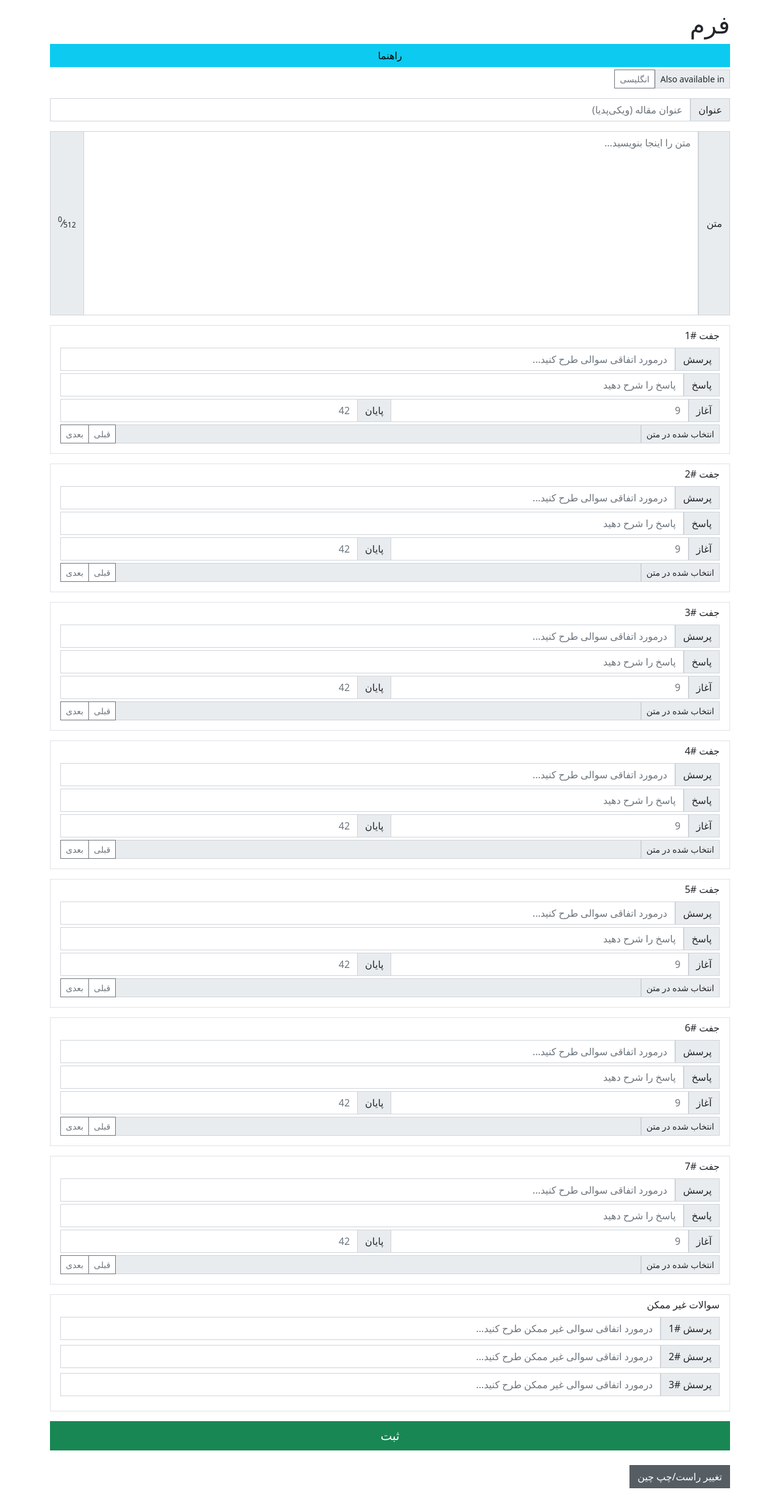
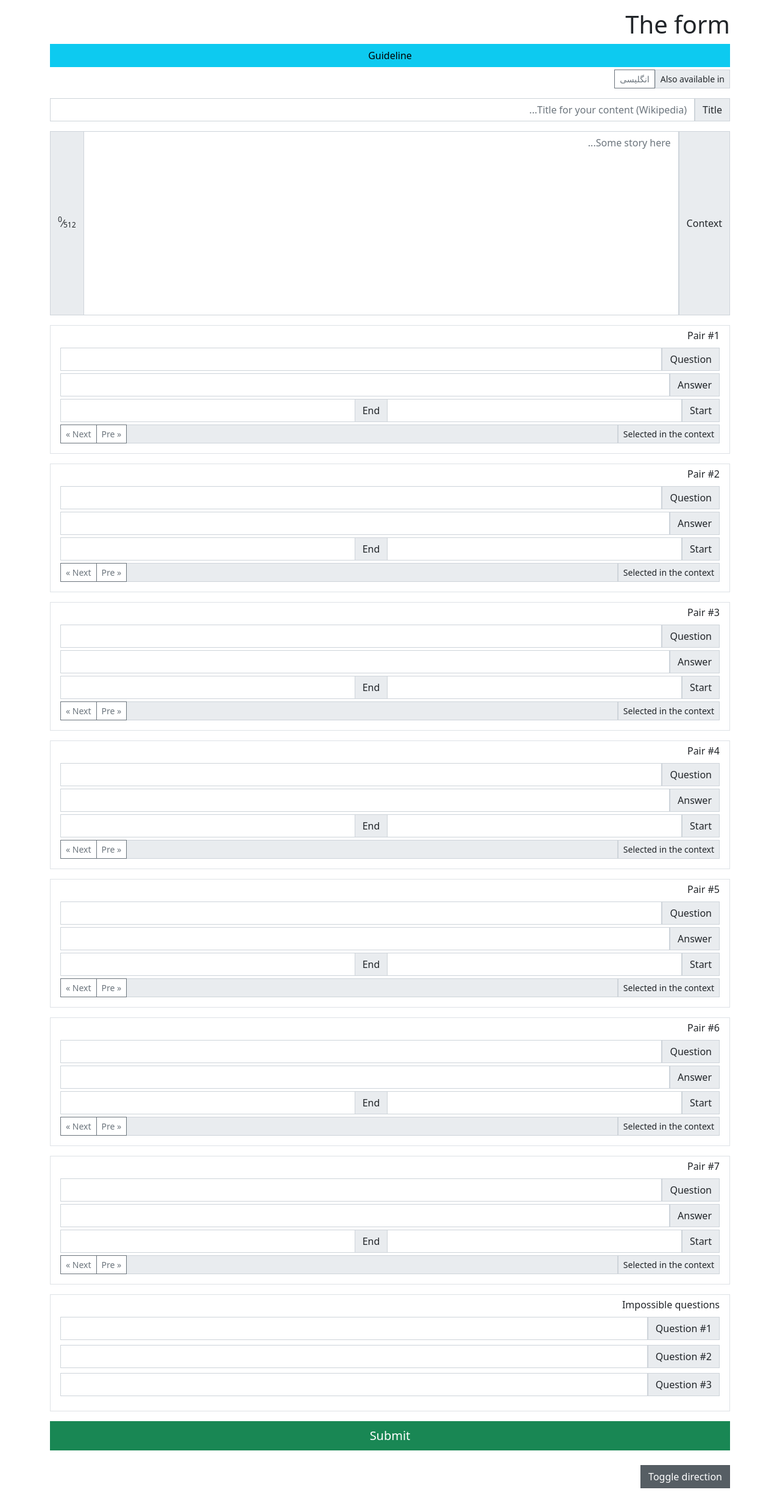
Before and after one commit to bhuvanakundumani/thecollector, a Flask app: page / in a window 1280 px wide. Shown: the whole page at 61% size. Run offline with Flask 2, Linux system fonts and the light colour scheme.

Commit message:
Revert the pot and strings to English and lose PHs
- Some misleading/redundant placeholders have been removed.

```diff
--- a/thecollector/forms.py
+++ b/thecollector/forms.py
@@ -9,29 +9,29 @@ from flask_babel import lazy_gettext
 
 class NoAnswerForm(Form):
     _index_widget = NumberInput(min=0)
-    question = StringField(lazy_gettext('پرسش'), validators=[DataRequired()])
+    question = StringField(lazy_gettext("Question"), validators=[DataRequired()])
 
 
 class AnswerForm(NoAnswerForm):
     _index_widget = NoAnswerForm._index_widget
     question = NoAnswerForm.question
-    text = StringField(lazy_gettext("پاسخ"), validators=[DataRequired()])
+    text = StringField(lazy_gettext("Answer"), validators=[DataRequired()])
     start = StringField(
-        lazy_gettext("آغاز"),
+        lazy_gettext("Start"),
         widget=_index_widget,
         validators=[InputRequired()],
     )
     end = StringField(
-        lazy_gettext("پایان"),
+        lazy_gettext("End"),
         widget=_index_widget,
         validators=[InputRequired()],
     )
 
 
 class DataForm(FlaskForm):
-    title = StringField(lazy_gettext("عنوان"), validators=[DataRequired()])
+    title = StringField(lazy_gettext("Title"), validators=[DataRequired()])
     context = TextAreaField(
-        lazy_gettext("متن"),
+        lazy_gettext("Context"),
         render_kw={
             "minlength": 512,
             "rows": 12,
@@ -51,13 +51,13 @@ class DataForm(FlaskForm):
         min_entries=3,
         max_entries=3,
     )
-    submit = SubmitField(lazy_gettext("ثبت"))
+    submit = SubmitField(lazy_gettext("Submit"))
 
     def validate_title(self, field):
         if Data.query.filter_by(title=field.data).first():
             raise ValidationError(
                 field.gettext(
-                    "The title is already available. Work on something else, perhaps?"
+                    "The title is already recorded. Work on something else, perhaps?"
                 )
             )
 
--- a/thecollector/routes.py
+++ b/thecollector/routes.py
@@ -26,7 +26,7 @@ def form():
     form = DataForm()
     if form.validate_on_submit():
         form.commit(nullify=True)
-        flash(gettext("recorded"), "success")
+        flash(gettext("Recorded"), "success")
     return render_template(
         "form.html",
         form=form,
--- a/thecollector/templates/form.html
+++ b/thecollector/templates/form.html
@@ -1,7 +1,7 @@
 {% extends "layout.html" %}
-{% set title = _('فرم') %}
+{% set title = _('The form') %}
 {% block content %}
-    <a href="{{ url_for('guideline') }}" class="btn btn-info w-100 mb-1">{{ _('راهنما') }}</a>
+    <a href="{{ url_for('guideline') }}" class="btn btn-info w-100 mb-1">{{ _('Guideline') }}</a>
     {% if other_locales %}
         <div class="input-group input-group-sm mb-3">
             <span class="input-group-text">{{ _('Also available in') }}</span>
@@ -17,62 +17,62 @@
         <div class="input-group mb-3">
             {{ form.title.label(class="input-group-text") }}
             {% if form.title.errors %}
-                {{ form.title(placeholder=_("عنوان مقاله (ویکی‌پدیا)"), class="is-invalid form-control", aria_describedby="%sfeedback"%form.title.id) }}
+                {{ form.title(placeholder=_("(Wikipedia) Title for your content..."), class="is-invalid form-control", aria_describedby="%sfeedback"%form.title.id) }}
                 <div id="{{ form.title.id }}feedback" class="d-block invalid-feedback">
                     {% for error in form.title.errors %}
                         <span>{{ error }}</span>&nbsp;
                     {% endfor %}
                 </div>
             {% else %}
-                {{ form.title(placeholder=_("عنوان مقاله (ویکی‌پدیا)"), class="form-control") }}
+                {{ form.title(placeholder=_("(Wikipedia) Title for your content..."), class="form-control") }}
             {% endif %}
         </div>
         <div class="input-group mb-3">
             {{ form.context.label(class="input-group-text") }}
             {% if form.context.errors %}
-                {{ form.context(placeholder=_("متن را اینجا بنویسید..."), class="is-invalid form-control h-auto", aria_describedby="%sfeedback"%form.context.id) }}
+                {{ form.context(placeholder=_("Some story here..."), class="is-invalid form-control h-auto", aria_describedby="%sfeedback"%form.context.id) }}
                 <div id="{{ form.context.id }}feedback" class="d-block invalid-feedback">
                     {% for error in form.context.errors %}
                         <span>{{ error }}</span>&nbsp;
                     {% endfor %}
                 </div>
             {% else %}
-                {{ form.context(placeholder=_("متن را اینجا بنویسید..."), class="form-control h-auto") }}
+                {{ form.context(placeholder=_("Some story here..."), class="form-control h-auto") }}
             {% endif %}
             <span class="input-group-text ltr"><sup id="contextcount">0</sup>&frasl;<sub>512</sub></span>
         </div>
         {% for pair in form.answerables %}
             {% set answer_feedback = "answer%sfeedback"%loop.index %}
             <div class="mt-3 pb-3 px-3 pt-1 border">
-                <span>{{ _("جفت") }} #{{ loop.index }}</span>
+                <span>{{ _("Pair") }} #{{ loop.index }}</span>
                 <div class="input-group mb-1 mt-2">
                     {{ pair.question.label(class="input-group-text") }}
                     {% if pair.question.errors %}
-                        {{ pair.question(placeholder=_("درمورد اتفاقی سوالی طرح کنید..."), class="is-invalid form-control", aria_describedby="%sfeedback"%pair.question.id) }}
+                        {{ pair.question(class="is-invalid form-control", aria_describedby="%sfeedback"%pair.question.id) }}
                         <div id="{{ pair.question.id }}feedback" class="d-block invalid-feedback">
                             {% for error in pair.question.errors %}
                                 <span>{{ error }}&nbsp;</span>
                             {% endfor %}
                         </div>
                     {% else %}
-                        {{ pair.question(placeholder=_("درمورد اتفاقی سوالی طرح کنید..."), class="form-control") }}
+                        {{ pair.question(class="form-control") }}
                     {% endif %}
                 </div>
                 <div class="input-group mb-1">
                     {{ pair.text.label(class="input-group-text") }}
-                    {{ pair.text(placeholder=_("پاسخ را شرح دهید"), class="form-control" + (" is-invalid" if pair.text.errors else ""), aria_describedby=answer_feedback) }}
+                    {{ pair.text(class="form-control" + (" is-invalid" if pair.text.errors else ""), aria_describedby=answer_feedback) }}
                 </div>
                 <div class="input-group mb-1">
                     {{ pair.start.label(class="input-group-text") }}
-                    {{ pair.start(placeholder="9", class="form-control" + (" is-invalid" if pair.start.errors else "") , aria_describedby=answer_feedback) }}
+                    {{ pair.start(class="form-control" + (" is-invalid" if pair.start.errors else "") , aria_describedby=answer_feedback) }}
                     {{ pair.end.label(class="input-group-text") }}
-                    {{ pair.end(placeholder="42", class="form-control" + (" is-invalid" if pair.end.errors else "") , aria_describedby=answer_feedback) }}
+                    {{ pair.end(class="form-control" + (" is-invalid" if pair.end.errors else "") , aria_describedby=answer_feedback) }}
                 </div>
                 <div class="input-group input-group-sm">
-                    <span class="input-group-text">{{ _("انتخاب شده در متن") }}</span>
+                    <span class="input-group-text">{{ _("Selected in the context") }}</span>
                     <span readonly class="form-control" id="tipline{{ loop.index }}"></span>
-                    <button id="prev{{ loop.index }}" class="btn btn-outline-secondary" type="button">{{ _("قبلی") }}</button>
-                    <button id="next{{ loop.index }}" class="btn btn-outline-secondary" type="button">{{ _("بعدی") }}</button>
+                    <button id="prev{{ loop.index }}" class="btn btn-outline-secondary" type="button">« {{ _("Pre") }}</button>
+                    <button id="next{{ loop.index }}" class="btn btn-outline-secondary" type="button">{{ _("Next") }} »</button>
                 </div>
                 {% if pair.text.errors or pair.start.errors or pair.end.errors %}
                     <div id="{{ answer_feedback }}" class="d-block invalid-feedback">
@@ -90,20 +90,20 @@
             </div>
         {% endfor %}
         <div class="mt-3 pb-3 px-3 pt-1 border">
-            <span>{{ _("سوالات غیر ممکن") }}</span>
+            <span>{{ _("Impossible questions") }}</span>
             {% for pair in form.impossibles %}
                 {% set feedback = "answer%sfeedback"%loop.index %}
                     <div class="input-group mb-2 mt-2">
                         {{ pair.question.label(class="input-group-text", text="{} #{}".format(pair.question.label.text, loop.index)) }}
                         {% if pair.question.errors %}
-                            {{ pair.question(placeholder=_("درمورد اتفاقی سوالی طرح کنید..."), class="is-invalid form-control", aria_describedby=feedback) }}
+                            {{ pair.question(class="is-invalid form-control", aria_describedby=feedback) }}
                             <div id="{{ feedback }}" class="d-block invalid-feedback">
                                 {% for error in pair.question.errors %}
                                     <span>{{ error }}&nbsp;</span>
                                 {% endfor %}
                             </div>
                         {% else %}
-                            {{ pair.question(placeholder=_("درمورد اتفاقی سوالی غیر ممکن طرح کنید..."), class="form-control") }}
+                            {{ pair.question(class="form-control") }}
                         {% endif %}
                     </div>
             {% endfor %}
@@ -111,7 +111,7 @@
         {{ form.submit(class="btn btn-lg btn-success px-max mt-3 w-100") }}
     </form>
     <div class="my-4">
-        <button id="rtl" type="button" class="btn btn-secondary float-end" data-bs-toggle="button" autocomplete="off" aria-pressed="false">{{ _("تغییر راست/چپ چین") }}</button>
+        <button id="rtl" type="button" class="btn btn-secondary float-end" data-bs-toggle="button" autocomplete="off" aria-pressed="false">{{ _("Toggle direction") }}</button>
     </div>
 {% endblock content %}
 
```
Also changed, not shown: 1 other file.
